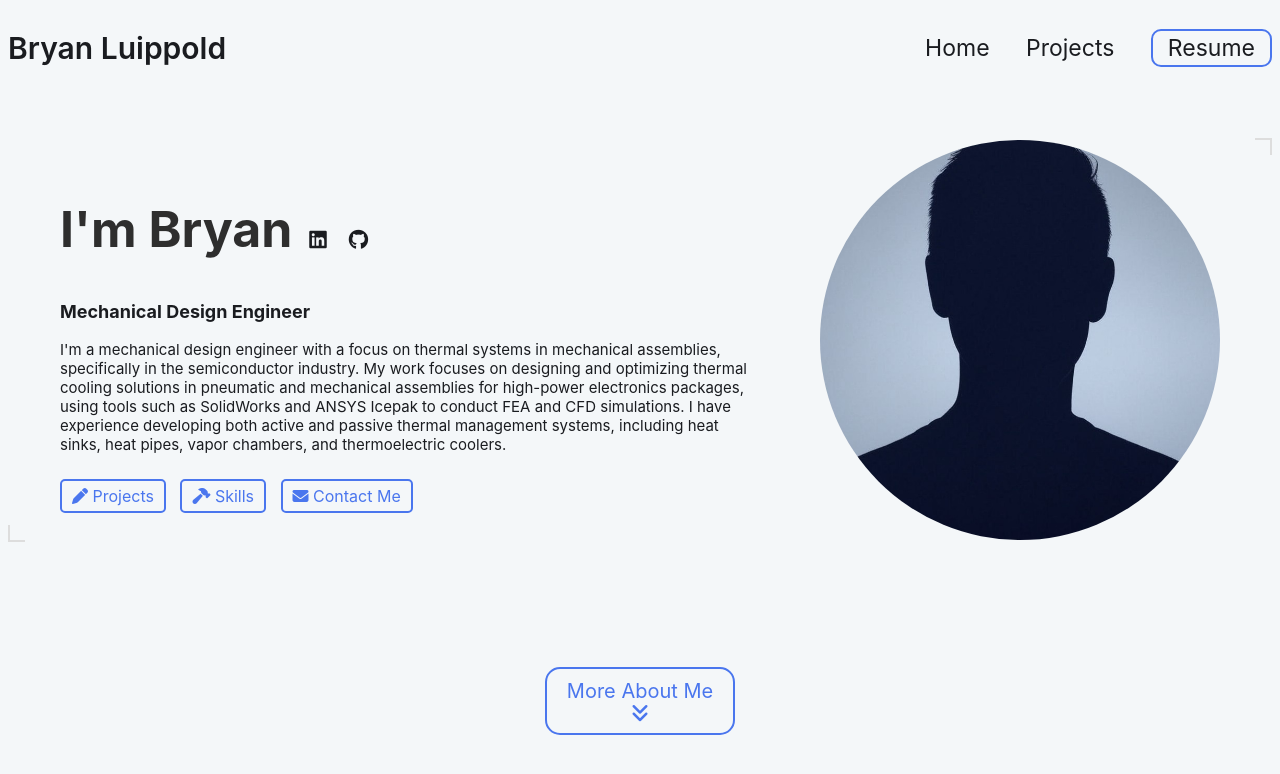
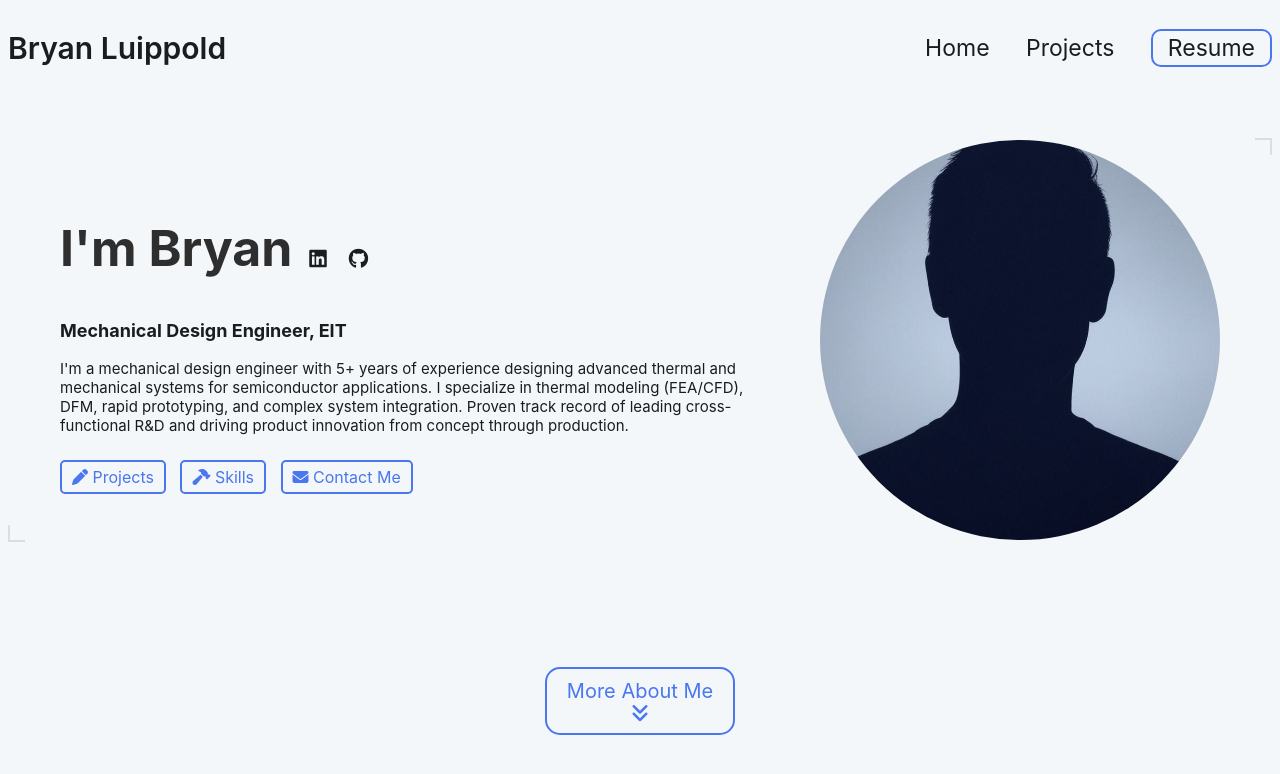
Before and after one commit to bluippold/bluippold.github.io, a Jekyll site: the page built from index.html, in a window 1280 px wide and 900 px high. Shown: the top 774 px of the window. Built offline with Jekyll 4.4.1, drawn with Linux system fonts in a browser that asks for light colours.

Commit message:
Update _config.yml

```diff
--- a/_config.yml
+++ b/_config.yml
@@ -13,9 +13,9 @@ title: Bryan Luippold's Portfolio # This is what shows up in the tab of the brow
 
 # Hero Section
 name: Bryan Luippold
-headline: Mechanical Design Engineer
+headline: Mechanical Design Engineer, EIT
 description: >- # dont remove this line. this will ignore all new lines until the next section
-  I'm a mechanical design engineer with a focus on thermal systems in mechanical assemblies, specifically in the semiconductor industry. My work focuses on designing and optimizing thermal cooling solutions in pneumatic and mechanical assemblies for high-power electronics packages, using tools such as SolidWorks and ANSYS Icepak to conduct FEA and CFD simulations. I have experience developing both active and passive thermal management systems, including heat sinks, heat pipes, vapor chambers, and thermoelectric coolers.
+  I'm a mechanical design engineer with 5+ years of experience designing advanced thermal and mechanical systems for semiconductor applications. I specialize in thermal modeling (FEA/CFD), DFM, rapid prototyping, and complex system integration. Proven track record of leading cross-functional R&D and driving product innovation from concept through production.
 
 # Place your profile image in /assets/images/profile-image/folder and edit the file name
 profile_image: ./assets/images/profile-image/avatar.jpeg
```
